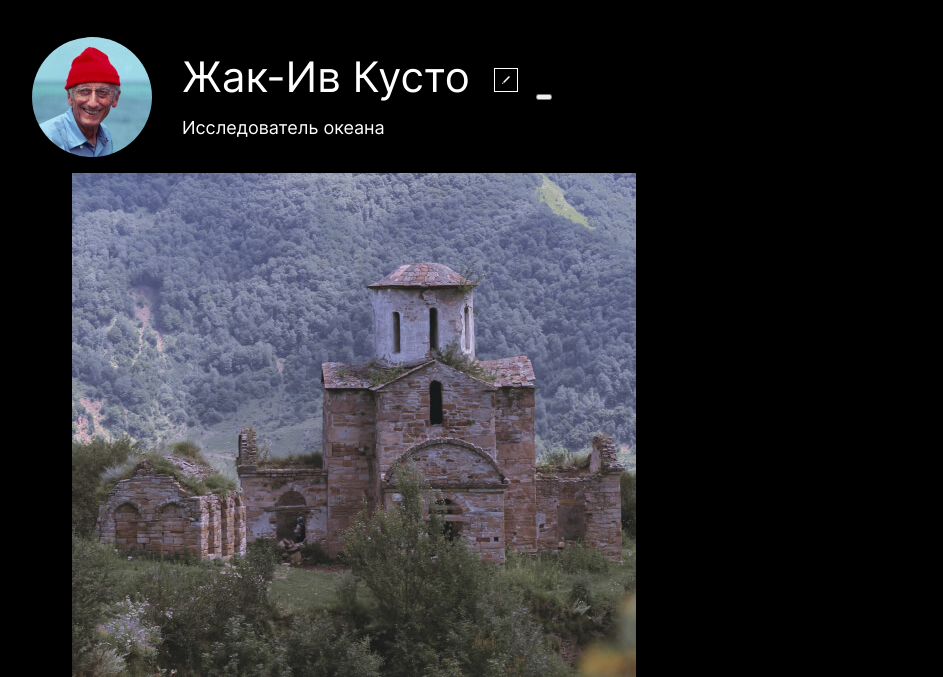
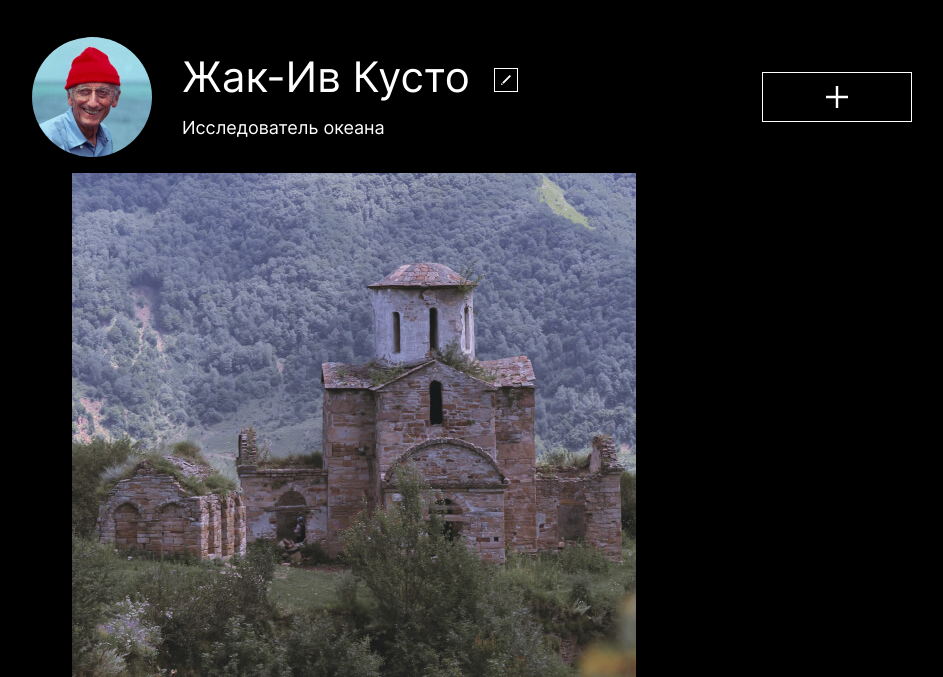
Before and after one commit to f1des/mesto, a plain HTML site: page index.html in a window 1280 px wide. Shown: the part 123-800 px from the top of the page, without its empty margins (168-1111 px from the left). Drawn offline with Linux system fonts and the light colour scheme; files whose address does not match are found by name.

Commit message:
chore: Создать блок profile

```diff
--- a/blocks/profile/__add-btn/profile__add-btn.css
+++ b/blocks/profile/__add-btn/profile__add-btn.css
@@ -0,0 +1,11 @@
+.profile__add-btn {
+  width: 150px;
+  height: 50px;
+  margin-left: auto;
+  border: 1px solid #fff;
+  background-color: transparent;
+  background: url(../../../images/icon-add.svg) center no-repeat;
+  background-size: 22px;
+  transition: opacity .3s linear;
+  cursor: pointer;
+}
--- a/blocks/profile/__edit-btn/profile__edit-btn.css
+++ b/blocks/profile/__edit-btn/profile__edit-btn.css
@@ -5,7 +5,7 @@
   border: 1px solid #fff;
   background-color: transparent;
   background: url(../../../images/icon-karandash.svg) center no-repeat;
-  background-size: 7.5px 7.5px;
+  background-size: 10px;
   transition: opacity .3s linear;
   cursor: pointer;
 }
--- a/blocks/profile/profile.css
+++ b/blocks/profile/profile.css
@@ -1,5 +1,6 @@
 .profile {
   max-height: 120px;
+  max-width: 880px;;
   display: flex;
   text-align: left;
   align-items: center;
```
